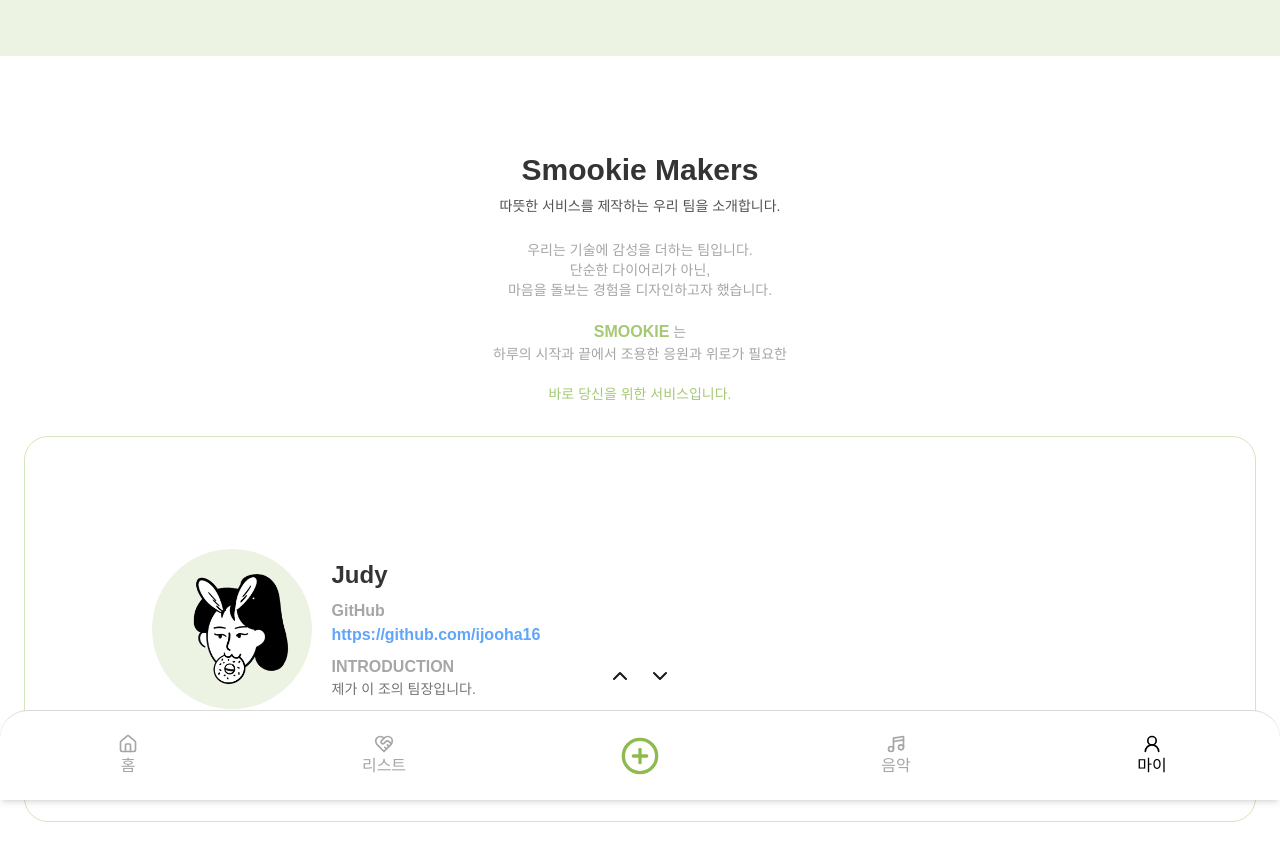
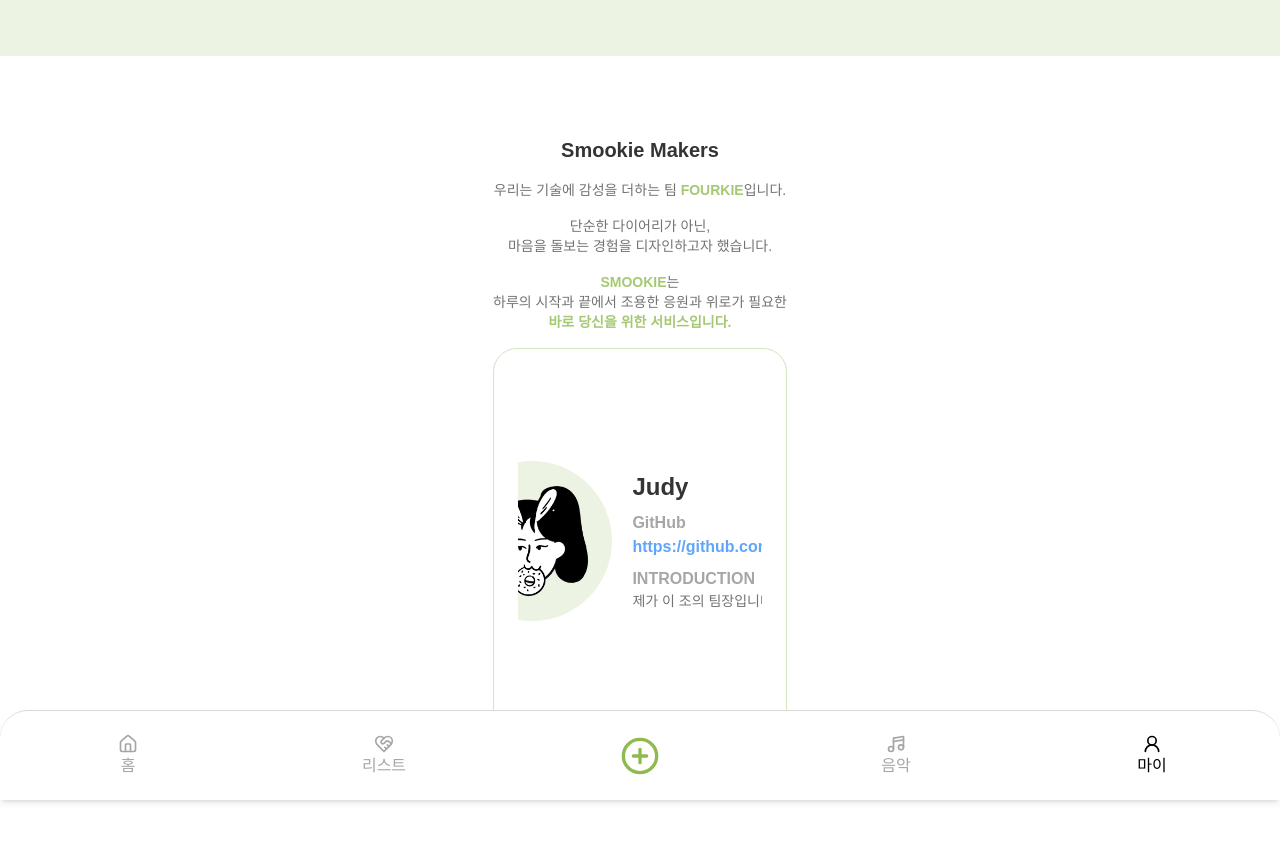
Before and after one commit to fourkie/fourkie, a Next.js app: page /smookie-makers in a window 1280 px wide. Shown: the top 860 px of the page. Built offline with nearby package versions, Linux system fonts and the light colour scheme; no server answers; a web font is replaced by a local one.

Commit message:
update: makers 페이지 수정

```diff
--- a/src/app/friends/components/friend-request-popup.tsx
+++ b/src/app/friends/components/friend-request-popup.tsx
@@ -6,6 +6,7 @@ import { useSendFriendRequestMutation } from "@/hooks/mutations/use-send-friend-
 import { checkExistFriendRequest } from "@/services/friend-request-service";
 import { getUserForClient } from "@/services/user-client-service";
 import EmotionImage from "@/ui/common/emotion-image.common";
+import Popup from "@/ui/common/popup";
 import { HeartHandshake, X } from "lucide-react";
 import { useEffect, useState } from "react";
 import { toast } from "react-toastify";
@@ -42,7 +43,7 @@ const FriendrequestPopUp = ({ user, onClose }: FriendRequestPopUpProps) => {
   };
 
   return (
-    <div className="fixed inset-0 z-50 flex items-center justify-center bg-black bg-opacity-80">
+    <Popup>
       <div className="relative w-80 rounded-2xl border bg-white p-6">
         <button onClick={onClose} className="absolute right-4 top-4 p-2">
           <X size={18} />
@@ -68,7 +69,7 @@ const FriendrequestPopUp = ({ user, onClose }: FriendRequestPopUpProps) => {
           친구 요청
         </button>
       </div>
-    </div>
+    </Popup>
   );
 };
 
--- a/src/app/friends/page.tsx
+++ b/src/app/friends/page.tsx
@@ -33,7 +33,7 @@ const Friends = () => {
   const { data: nickname, error } = useGetUserNicknameQuery();
 
   return (
-    <div className="min-h-screen space-y-4 bg-white px-4 pt-20">
+    <div className="min-h-screen bg-white px-4 pt-20">
       {/* 유저 검색창 */}
       <FriendsSearchInput
         searchKeyword={searchKeyword}
--- a/src/app/my-page/components/mypage-menu-list.tsx
+++ b/src/app/my-page/components/mypage-menu-list.tsx
@@ -1,11 +1,13 @@
 "use client";
 
 import { handleLogout } from "@/services/auth-service";
+import { useQueryClient } from "@tanstack/react-query";
 import { HeartHandshake, LogOut } from "lucide-react";
 import { useRouter } from "next/navigation";
 import MypageMenuItem from "./mypage-menu-item";
 
 const MypageMenuList = () => {
+  const queryClient = useQueryClient();
   const router = useRouter();
 
   return (
@@ -32,6 +34,7 @@ const MypageMenuList = () => {
             onClick={() =>
               handleLogout(() => {
                 router.push("/sign-in");
+                queryClient.clear();
               })
             }
             className="flex w-full items-center gap-2 px-4 py-3 text-left font-medium text-secondary-300"
--- a/src/app/smookie-makers/page.tsx
+++ b/src/app/smookie-makers/page.tsx
@@ -59,37 +59,33 @@ const Makers = () => {
   };
 
   return (
-    <div className="flex min-h-screen flex-col items-center bg-white px-6 pt-24">
+    <div className="flex min-h-screen flex-col items-center justify-center bg-white px-6 pb-28 pt-20">
       {/* 상단 소개 영역 */}
-      <h1 className="mb-2 text-center text-3xl font-bold text-grey-7">
+      <div className="space-y-4">
+        <div className="text-center text-xl font-semibold text-grey-7">
           Smookie Makers
-      </h1>
-      <p className="mb-6 text-center text-sm text-grey-6">
-        따뜻한 서비스를 제작하는 우리 팀을 소개합니다.
-      </p>
-      <p className="mb-8 text-center text-sm text-grey-3">
-        우리는 기술에 감성을 더하는 팀입니다.
-        <br />
-        단순한 다이어리가 아닌,
-        <br />
-        마음을 돌보는 경험을 디자인하고자 했습니다.
-        <br />
-        <br />
-        <span className="text-base font-semibold text-primary-300">
+        </div>
+        <div className="text-center text-sm text-grey-5">
+          우리는 기술에 감성을 더하는 팀{" "}
+          <span className="font-semibold text-primary-300">FOURKIE</span>
+          입니다.
+        </div>
+        <div className="text-center text-sm text-grey-5">
+          단순한 다이어리가 아닌, <br /> 마음을 돌보는 경험을 디자인하고자
+          했습니다.
+        </div>
+        <div className="text-center text-sm text-grey-5">
+          <span className="text-sm font-semibold text-primary-300">
             SMOOKIE
-        </span>{" "}
-        는
-        <br />
-        하루의 시작과 끝에서 조용한 응원과 위로가 필요한
-        <br />
-        <br />
-        <span className="font-medium text-primary-300">
+          </span>
+          는 <br /> 하루의 시작과 끝에서 조용한 응원과 위로가 필요한 <br />
+          <span className="text-center font-bold text-primary-300">
             바로 당신을 위한 서비스입니다.
           </span>
-      </p>
+        </div>
 
         {/* 카드 슬라이드 영역 */}
-      <div className="flex w-full items-center justify-center rounded-3xl border border-primary-100">
+        <div className="flex w-full flex-col items-center justify-center rounded-3xl border border-primary-100">
           <div className="relative flex h-96 w-5/6 flex-col overflow-hidden">
             {/* 슬라이드 전체 */}
             <div
@@ -139,9 +135,7 @@ const Makers = () => {
               ))}
             </div>
           </div>
-      </div>
-      {/* 버튼 */}
-      <div className="absolute bottom-28 left-1/2 flex -translate-x-1/2 transform justify-center gap-4">
+          <div className="flex transform justify-center gap-4 pb-4">
             <button onClick={handlePrev}>
               <ChevronUp className="text-4xl transition-all duration-300 hover:text-secondary-300" />
             </button>
@@ -150,6 +144,8 @@ const Makers = () => {
             </button>
           </div>
         </div>
+      </div>
+    </div>
   );
 };
 
```
Lines whose indentation alone changed are shown as unchanged.
